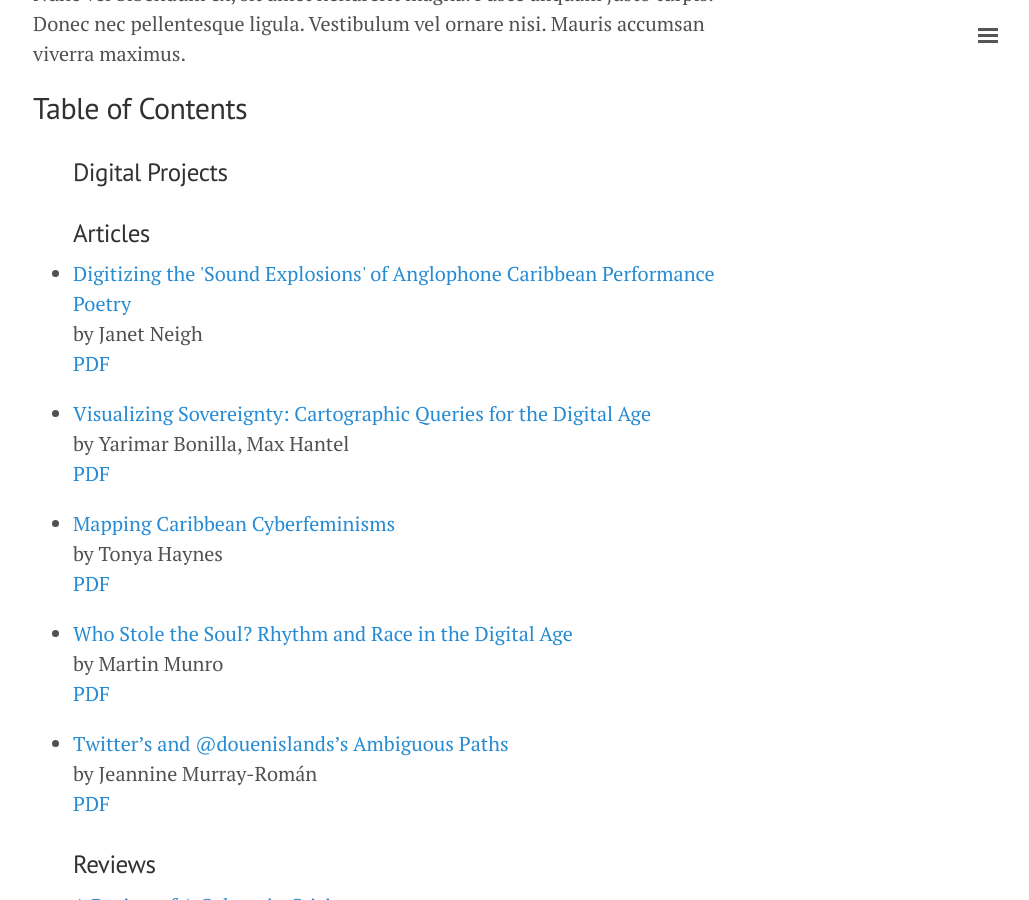
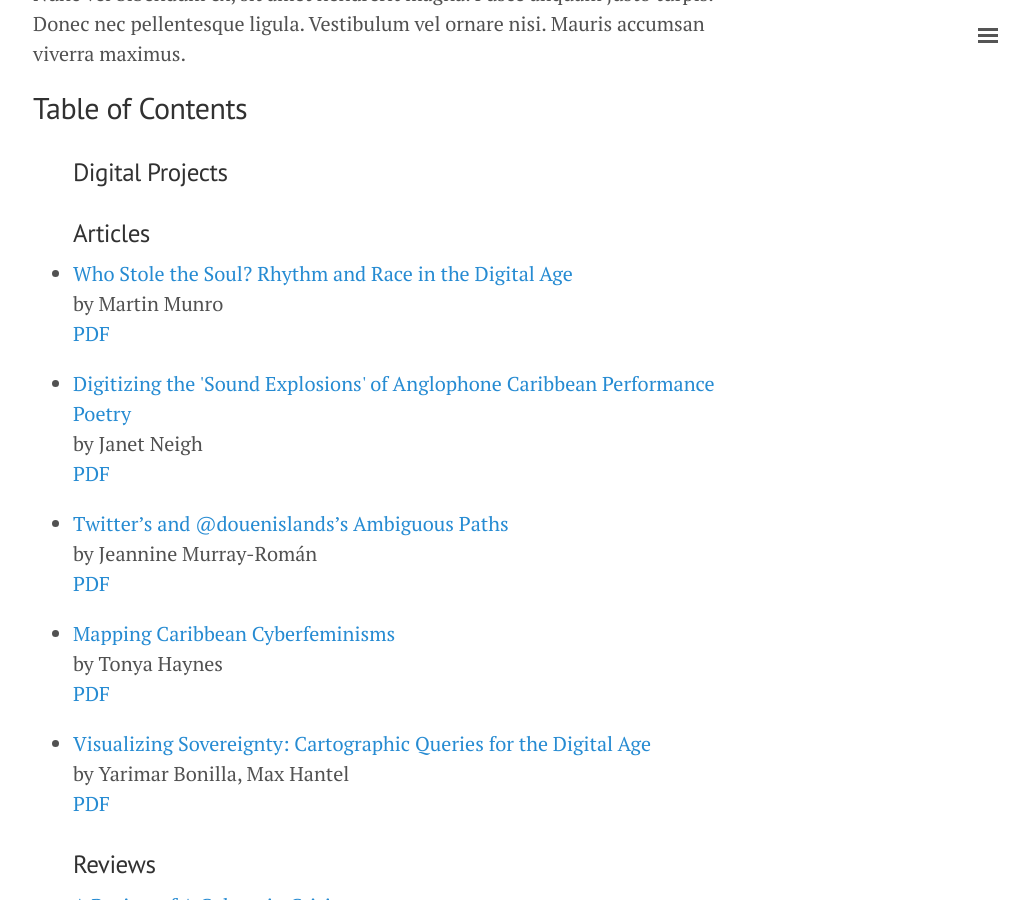
Before and after one commit to archipelagosjournal/archipelagos, a Jekyll site: the page built from index.html, in a window 1280 px wide and 900 px high, scrolled down 448 px. Shown: the whole window, without its empty margins (247-1276 px from the left). Built offline with Jekyll 4.4.1, drawn with Linux system fonts in a browser that asks for light colours.

Commit message:
added logic for ordering toc

```diff
--- a/_includes/issue01.html
+++ b/_includes/issue01.html
@@ -8,7 +8,10 @@
   <h2>Table of Contents</h2>
 <ul class="toc-project">
 <h3>Digital Projects</h3>
-{% for document in site.issue01 %}
+
+{% assign documents = site.issue01 | sort: 'order' %}
+
+{% for document in documents %}
   {% if document.layout == "project" %}
 
     <li class="toc-project-title">
@@ -31,7 +34,7 @@
 
 <ul class="toc-article">
 <h3>Articles</h3>
-{% for document in site.issue01 %}
+{% for document in documents %}
   {% if document.layout == "article" %}
 
 
@@ -60,7 +63,7 @@
 </ul>
 <ul class="toc-article">
 <h3>Reviews</h3>
-{% for document in site.issue01 %}
+{% for document in documents %}
   {% if document.layout == "review" %}
 
     <li class="toc-article-title">
--- a/_includes/issue02.html
+++ b/_includes/issue02.html
@@ -31,6 +31,8 @@
 
 <ul class="toc-article">
 <h3>Articles</h3>
+
+
 {% for document in site.issue02 %}
   {% if document.layout == "article" %}
 
```
